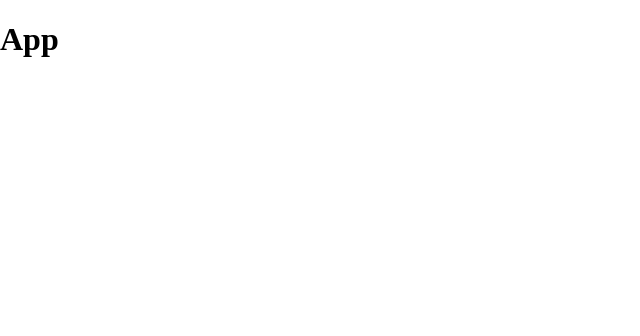
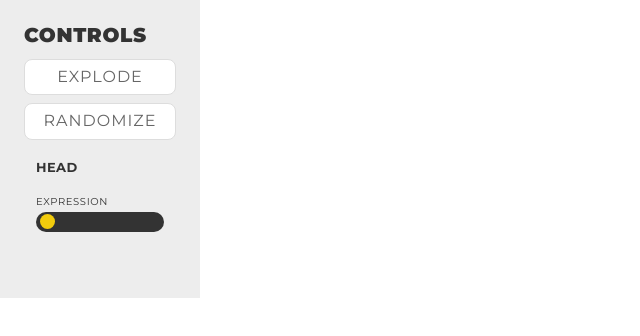
Before and after one commit to radtket/lego-minifig-builder, a React (Create React App) app: page / in a window 1280 px wide. Shown: the top 336 px of the page, without its empty margins (0-640 px from the left). Built offline with nearby package versions, Linux system fonts and the light colour scheme.

Commit message:
started sidebar

```diff
--- a/package.json
+++ b/package.json
@@ -3,11 +3,14 @@
   "version": "0.1.0",
   "private": true,
   "dependencies": {
+    "polished": "^3.4.2",
+    "prop-types": "^15.7.2",
     "react": "^16.11.0",
     "react-dom": "^16.11.0",
     "react-scripts": "3.2.0",
     "styled-components": "^4.4.0",
-    "styled-normalize": "^8.0.6"
+    "styled-normalize": "^8.0.6",
+    "typeface-montserrat": "0.0.75"
   },
   "devDependencies": {
     "eslint-config-airbnb": "^18.0.1",
--- a/src/App.js
+++ b/src/App.js
@@ -1,9 +1,10 @@
 import React from "react";
+import Sidebar from "./components/Sidebar";
 
 const App = () => {
   return (
     <div>
-      <h1>App</h1>
+      <Sidebar />
     </div>
   );
 };
--- /dev/null
+++ b/src/components/FormElements.js
@@ -0,0 +1,84 @@
+import styled from "styled-components";
+import { size } from "polished";
+
+export const Button = styled.button`
+  background-color: #fff;
+  border-radius: 0.5em;
+  border: 1px solid #ddd;
+  color: #666;
+  cursor: pointer;
+  font-family: inherit;
+  letter-spacing: 0.0625em;
+  margin: 0.25rem 0;
+  outline: none;
+  padding: 0.5em 1em;
+  text-transform: uppercase;
+  width: 100%;
+
+  &:hover {
+    color: #000;
+    border-color: #ccc;
+  }
+
+  &:active {
+    background-color: #ddd;
+  }
+`;
+
+export const Fieldset = styled.fieldset`
+  border: none;
+  margin: 1rem 0;
+`;
+
+export const Legend = styled.legend`
+  margin-bottom: 1rem;
+  font-weight: bold;
+  font-size: small;
+  letter-spacing: 0.03125em;
+`;
+
+export const Label = styled.label`
+  display: block;
+  font-size: x-small;
+  letter-spacing: 0.0625em;
+`;
+
+export const RangeInput = styled.input`
+  -webkit-appearance: none;
+  appearance: none;
+  background-color: currentColor;
+  border-radius: 1em;
+  color: inherit;
+  height: 2em;
+  margin: 0.25rem 0 1rem;
+  outline: none;
+  padding: 0.375em;
+  position: relative;
+  width: 100%;
+
+  &::-webkit-slider-thumb {
+    -webkit-appearance: none;
+    appearance: none;
+    position: relative;
+    z-index: 10;
+    width: 1.5em;
+    height: 1.5em;
+    background-color: hsla(50, 90%, 50%, 1);
+    border-radius: 50%;
+    cursor: pointer;
+  }
+
+  &::-moz-range-thumb {
+    position: relative;
+    z-index: 10;
+    width: 1.5em;
+    height: 1.5em;
+    background-color: #333;
+    border-radius: 50%;
+    cursor: pointer;
+  }
+
+  &::-moz-range-track {
+    background-color: transparent;
+  }
+`;
--- /dev/null
+++ b/src/components/InputSlider.js
@@ -0,0 +1,27 @@
+import React from "react";
+import PropTypes from "prop-types";
+import { Label, RangeInput } from "./FormElements";
+
+const InputSlider = ({ label, id, inputProps }) => {
+  return (
+    <Label htmlFor={id}>
+      {label}
+      <RangeInput id={id} name={id} type="range" {...inputProps} />
+    </Label>
+  );
+};
+
+InputSlider.propTypes = {
+  label: PropTypes.string.isRequired,
+  id: PropTypes.string.isRequired,
+  inputProps: PropTypes.shape({
+    max: PropTypes.number,
+    min: PropTypes.number,
+    step: PropTypes.number,
+    type: PropTypes.string,
+    value: PropTypes.number,
+    onChange: PropTypes.func,
+  }).isRequired,
+};
+
+export default InputSlider;
--- /dev/null
+++ b/src/components/Sidebar.js
@@ -0,0 +1,71 @@
+import React, { useState } from "react";
+
+import styled from "styled-components";
+import { Button, Fieldset, Legend } from "./FormElements";
+import InputSlider from "./InputSlider";
+
+const Controls = styled.aside`
+  background-color: rgba(220, 220, 220, 0.5);
+  color: #333;
+  padding: 1.5em;
+  position: relative;
+  text-transform: uppercase;
+  width: 200px;
+  z-index: 1;
+
+  h2 {
+    font-size: 1.25em;
+    font-weight: 900;
+    letter-spacing: 0.03125em;
+    margin-bottom: 0.5rem;
+  }
+`;
+
+const inputConfig = {
+  expression: {
+    max: 500,
+    min: 0,
+    step: 100,
+  },
+};
+
+const Sidebar = () => {
+  const [values, setValues] = useState({
+    expression: 0,
+  });
+
+  return (
+    <Controls>
+      <h2>Controls</h2>
+      <Button type="button">Explode</Button>
+      <Button type="button">Randomize</Button>
+      <Fieldset>
+        <Legend>Head</Legend>
+        <InputSlider
+          id="expression"
+          inputProps={{
+            ...inputConfig.expression,
+            value: 0,
+          }}
+          label="Expression"
+        />
+      </Fieldset>
+      {/*
+      <Fieldset>
+        <Legend>Upper Body</Legend>
+        <InputSlider
+          id="upper-hue"
+          inputProps={{
+            max: 360,
+            min: 0,
+            step: 100,
+            value: 200,
+          }}
+          label="Hue"
+        />
+      </Fieldset> */}
+    </Controls>
+  );
+};
+
+export default Sidebar;
--- a/src/index.js
+++ b/src/index.js
@@ -3,6 +3,8 @@ import ReactDOM from "react-dom";
 import App from "./App";
 import Theme from "./theme";
 import * as serviceWorker from "./serviceWorker";
+
+import "typeface-montserrat";
 
 ReactDOM.render(
   <Theme>
--- a/src/theme/GlobalStyles.js
+++ b/src/theme/GlobalStyles.js
@@ -3,4 +3,22 @@ import { createGlobalStyle } from "styled-components";
 
 export default createGlobalStyle`
 	${styledNormalize}
+
+	html {
+  	box-sizing: border-box;
+	}
+
+	*,
+	*::before,
+	*::before {
+		box-sizing: inherit;
+		margin: 0;
+		padding: 0;
+	}
+
+	body {
+		display: flex;
+		font-family: Montserrat, sans-serif;
+		height: 100vh;
+	}
 `;
```
Also changed, not shown: src/components/MiniFig/index.js (renamed from src/components/MiniFig.js), 1 other file (tests, documents, lock files or other folders).
